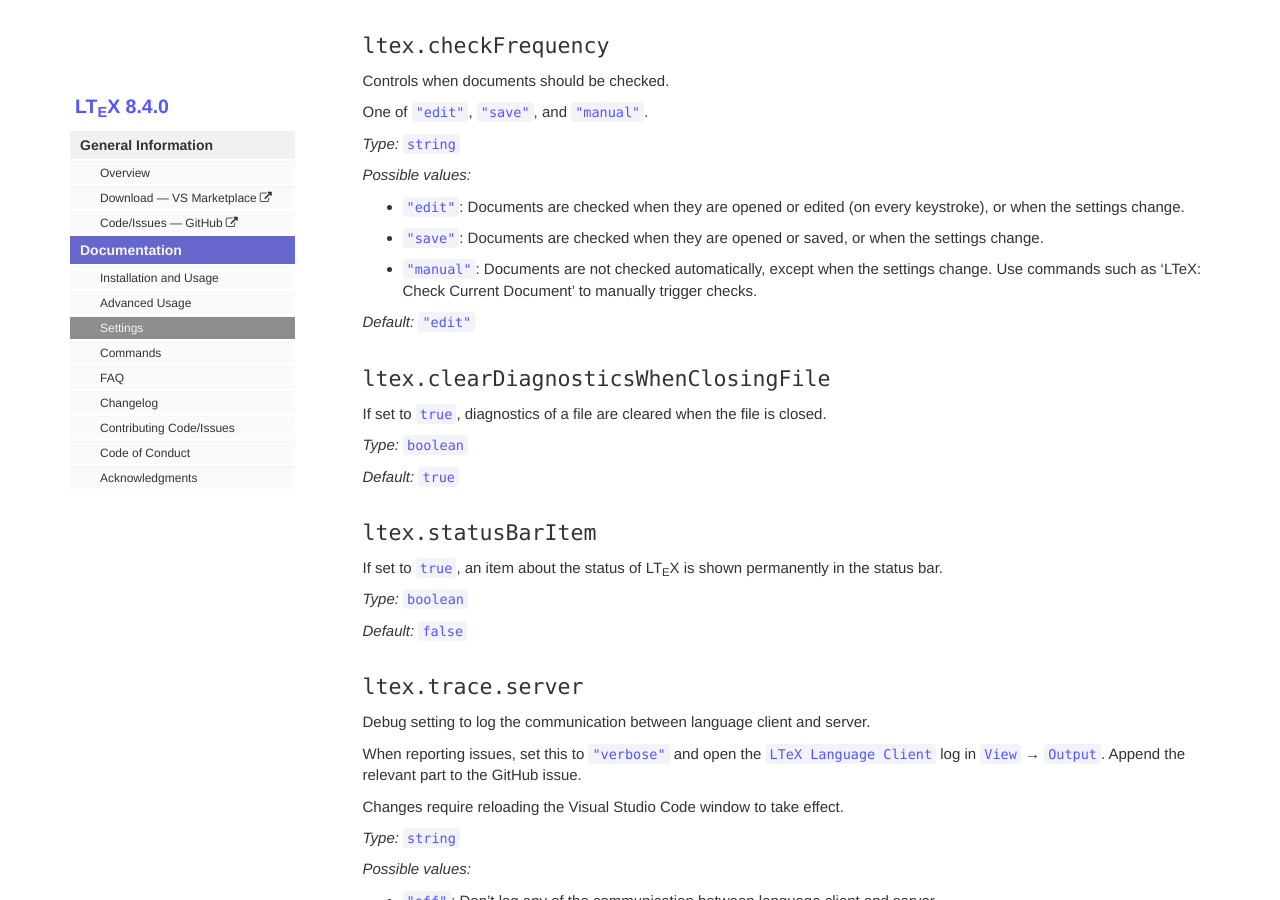
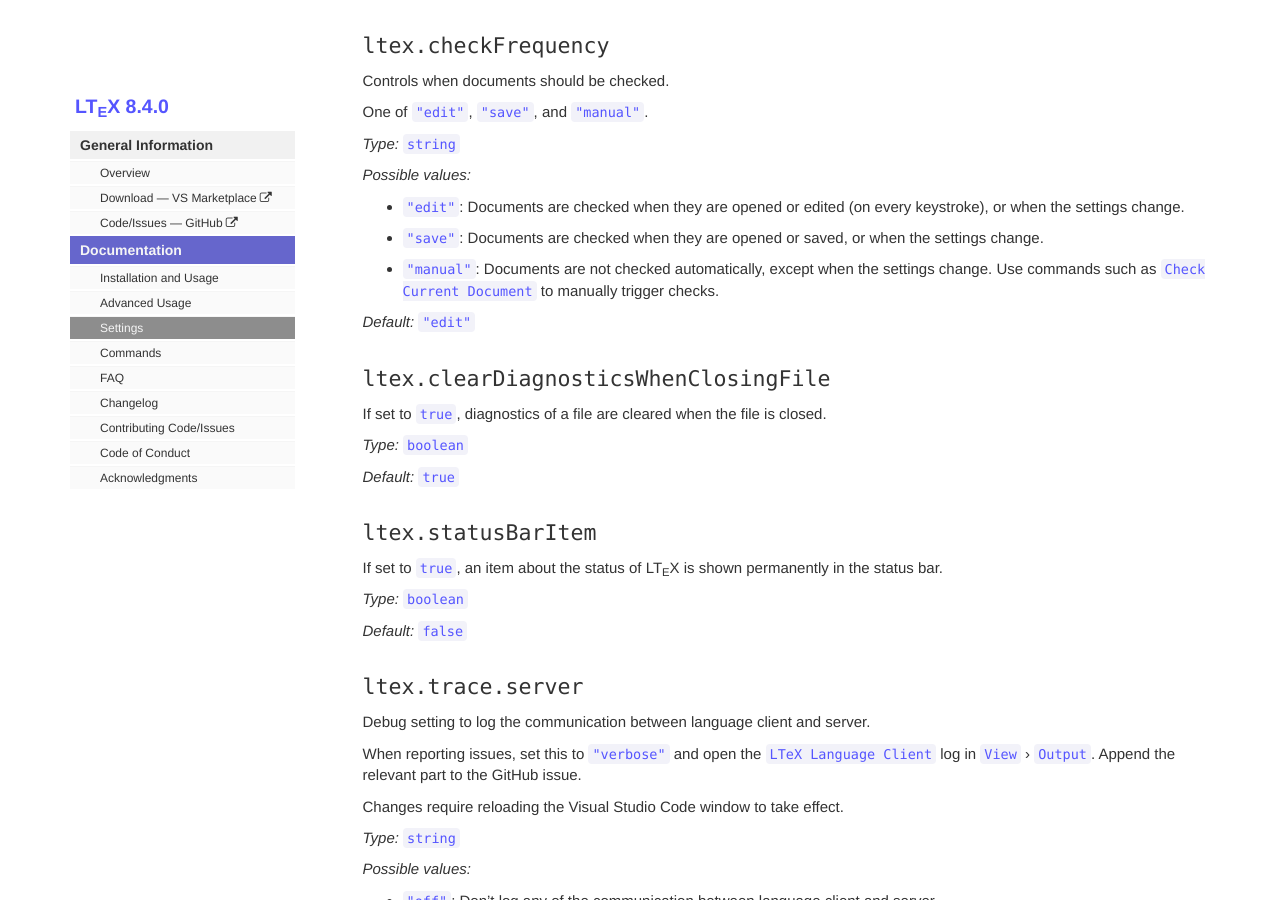
Before and after one commit to valentjn/vscode-ltex, a Jekyll site: the page built from pages/docs/settings.md, in a window 1280 px wide and 900 px high, scrolled down 9371 px. Built offline with Jekyll 4.4.1, drawn with Linux system fonts in a browser that asks for light colours; some of the changed text lies outside the part shown.

Commit message:
Update settings

```diff
--- a/pages/docs/settings.md
+++ b/pages/docs/settings.md
@@ -1150,7 +1150,7 @@
 
 ## `ltex.latex.commands`
 
-List of LaTeX commands to be handled by the LaTeX parser, listed together with empty arguments (e.g., `"\\ref{}"`, `"\\documentclass[]{}"`).
+List of LaTeX commands to be handled by the LaTeX parser, listed together with empty arguments (e.g., `"\ref{}"`, `"\documentclass[]{}"`).
 
 This setting is an object with the commands as keys and corresponding actions as values.
 
@@ -1174,8 +1174,8 @@
 
   - `"default"`: The command is treated like unknown commands are treated by default: The command name itself is ignored, but the arguments are not ignored.
   - `"ignore"`: The whole command together with its arguments is ignored.
-  - `"dummy"`: The whole command together with its arguments is replaced with a dummy word (i.e., 'Dummy0', 'Dummy1', etc.). LTeX internally uses this mechanism for equations, citations, references, and similar constructs that are part of the sentence structure and for which LanguageTool would throw an error if simply omitted from the checked text.
-  - `"pluralDummy"`: The whole command together with its arguments is replaced with a plural dummy word (i.e., 'Dummies0', 'Dummies1', etc.). LTeX internally uses this mechanism for equations, citations, references, and similar constructs that are part of the sentence structure and for which LanguageTool would throw an error if simply omitted from the checked text.
+  - `"dummy"`: The whole command together with its arguments is replaced with a dummy word (i.e., `Dummy0`, `Dummy1`, etc.). LTeX internally uses this mechanism for equations, citations, references, and similar constructs that are part of the sentence structure and for which LanguageTool would throw an error if simply omitted from the checked text.
+  - `"pluralDummy"`: The whole command together with its arguments is replaced with a plural dummy word (i.e., `Dummies0`, `Dummies1`, etc.). LTeX internally uses this mechanism for equations, citations, references, and similar constructs that are part of the sentence structure and for which LanguageTool would throw an error if simply omitted from the checked text.
 
 </div>
 
@@ -1201,7 +1201,7 @@
 
 - One of the following values:
 
-  - `"default"`: The environment is treated like unknown environments are treated by default: The '\begin' and '\end' commands are ignored, but the contents of the environment are not ignored.
+  - `"default"`: The environment is treated like unknown environments are treated by default: The `\begin` and `\end` commands are ignored, but the contents of the environment are not ignored.
   - `"ignore"`: The whole environment together with its contents is ignored.
 
 </div>
@@ -1231,9 +1231,9 @@
 - One of the following values:
 
   - `"default"`: The node is not treated specially.
-  - `"ignore"`: The whole node together with its 'Text' leaves is ignored.
-  - `"dummy"`: The whole node together with its 'Text' leaves is replaced with a dummy word (i.e., 'Dummy0', 'Dummy1', etc.). LTeX internally uses this mechanism for example for inline code (inside backticks) that is part of the sentence structure and for which LanguageTool would throw an error if simply omitted from the checked text.
-  - `"pluralDummy"`: The whole node together with its 'Text' leaves is replaced with a plural dummy word (i.e., 'Dummies0', 'Dummies1', etc.). LTeX internally uses this mechanism for example for inline code (inside backticks) that is part of the sentence structure and for which LanguageTool would throw an error if simply omitted from the checked text.
+  - `"ignore"`: The whole node together with its `Text` leaves is ignored.
+  - `"dummy"`: The whole node together with its `Text` leaves is replaced with a dummy word (i.e., `Dummy0`, `Dummy1`, etc.). LTeX internally uses this mechanism for example for inline code (inside backticks) that is part of the sentence structure and for which LanguageTool would throw an error if simply omitted from the checked text.
+  - `"pluralDummy"`: The whole node together with its `Text` leaves is replaced with a plural dummy word (i.e., `Dummies0`, `Dummies1`, etc.). LTeX internally uses this mechanism for example for inline code (inside backticks) that is part of the sentence structure and for which LanguageTool would throw an error if simply omitted from the checked text.
 
 </div>
 
@@ -1351,7 +1351,7 @@
 
 ## `ltex.ltex-ls.logLevel`
 
-Logging level (verbosity) of the ltex-ls server log, which is accessible via `View` → `Output` → `LTeX Language Server`.
+Logging level (verbosity) of the ltex-ls server log, which is accessible via `View` › `Output` › `LTeX Language Server`.
 
 The levels in descending order are `"severe"`, `"warning"`, `"info"`, `"config"`, `"fine"`, `"finer"`, and `"finest"`. All messages that have the specified log level or a higher level are logged.
 
@@ -1462,7 +1462,7 @@
 
 - `"edit"`: Documents are checked when they are opened or edited (on every keystroke), or when the settings change.
 - `"save"`: Documents are checked when they are opened or saved, or when the settings change.
-- `"manual"`: Documents are not checked automatically, except when the settings change. Use commands such as 'LTeX: Check Current Document' to manually trigger checks.
+- `"manual"`: Documents are not checked automatically, except when the settings change. Use commands such as `Check Current Document` to manually trigger checks.
 
 *Default:* `"edit"`
 
@@ -1486,7 +1486,7 @@
 
 Debug setting to log the communication between language client and server.
 
-When reporting issues, set this to `"verbose"` and open the `LTeX Language Client` log in `View` → `Output`. Append the relevant part to the GitHub issue.
+When reporting issues, set this to `"verbose"` and open the `LTeX Language Client` log in `View` › `Output`. Append the relevant part to the GitHub issue.
 
 Changes require reloading the Visual Studio Code window to take effect.
 
```
